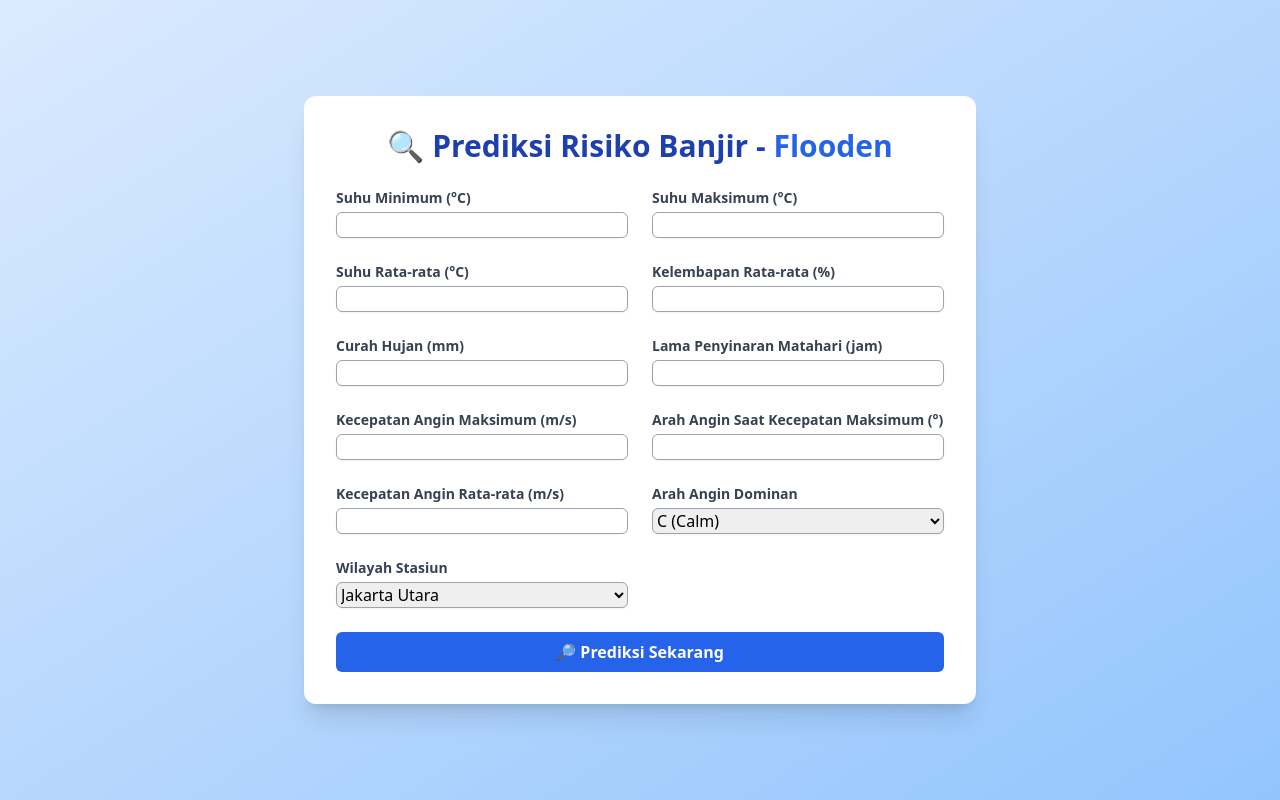
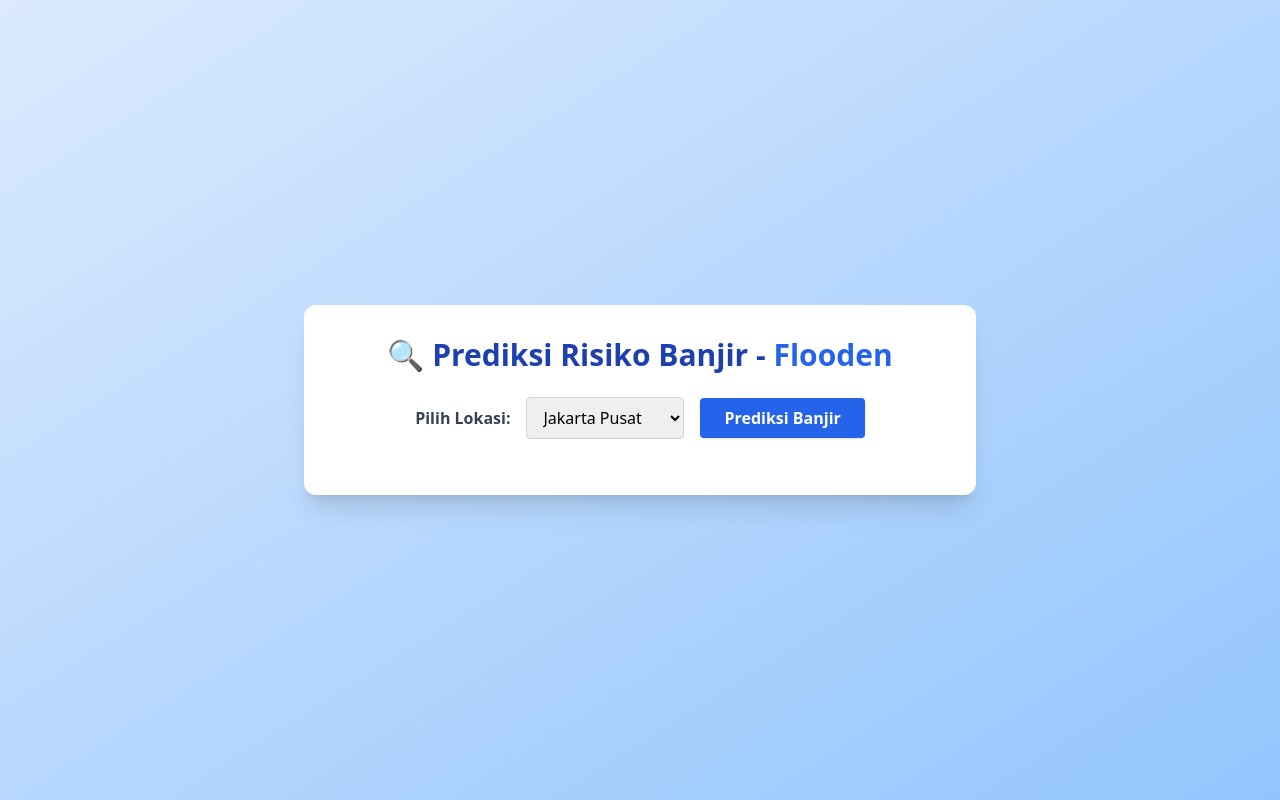
Before and after one commit to kamilarr/AI_Flooden, a Flask app: page / in a window 1280 px wide. Run offline with Flask 3, Linux system fonts and the light colour scheme; parts of the project's set-up code (start-up, migrations or seed data) failed here and were passed over; some libraries are stand-ins or nearby versions.

Commit message:
apiiiiii

```diff
--- a/app.py
+++ b/app.py
@@ -1,27 +1,68 @@
 from flask import Flask, render_template, request
 import joblib
+import pandas as pd
+from weather_API import get_combined_weather
 
 app = Flask(__name__)
 
-# Load model yang sudah dilatih
-model = joblib.load("model_banjir.pkl")
+# Load model Decision Tree
+model = joblib.load("flooden_model_all.pkl")
+
+# Masukkan API Key kamu di sini (pastikan valid dan aktif)
+OPENWEATHER_API_KEY = "dff0a34ec7ec59d3828240dbccc14d76"
+
+# Pemetaan lokasi ke koordinat
+lokasi_koordinat = {
+    'jakarta_utara': (-5.85, 106.82),
+    'jakarta_selatan': (-6.28, 106.82),
+    'jakarta_pusat': (-6.17, 106.82)
+}
+
+# Daftar nama fitur sesuai model training
+feature_names = [
+    "Tn", "Tx", "Tavg", "RH_avg", "RR",
+    "ss", "ff_x", "ddd_x", "ff_avg", "cat_ddd", "category_region"
+]
 
 @app.route('/', methods=['GET', 'POST'])
 def index():
     result = None
+    weather_data = None
+
     if request.method == 'POST':
+        lokasi = request.form.get('location', 'jakarta_pusat')
+        lat, lon = lokasi_koordinat.get(lokasi, (-6.17, 106.82))
+
         try:
-            # Ambil semua input dari form sesuai fitur model
-            fields = ['Tn', 'Tx', 'Tavg', 'RH_avg', 'RR', 'ss', 'ff_x', 'ddd_x', 'ff_avg', 'cat_ddd', 'category_region']
-            data = [float(request.form[field]) for field in fields]
+            # Ambil data cuaca gabungan
+            weather_data = get_combined_weather(lokasi, OPENWEATHER_API_KEY, lat, lon)
 
-            # Prediksi banjir
-            pred = model.predict([data])[0]
+            # Buat input data sesuai urutan fitur
+            data_input = [
+                weather_data['temp_min'],       # Tn
+                weather_data['temp_max'],       # Tx
+                weather_data['temp_avg'],       # Tavg
+                weather_data['humidity'],       # RH_avg
+                weather_data['rain_1h'],        # RR
+                weather_data['solar_radiation'],# ss
+                weather_data['wind_speed'],     # ff_x
+                weather_data['wind_deg'],       # ddd_x
+                weather_data['wind_speed_nasa'],# ff_avg
+                weather_data['wind_deg'],       # cat_ddd
+                1                               # category_region (Jakarta)
+            ]
+
+            # Buat DataFrame dengan nama kolom
+            input_df = pd.DataFrame([data_input], columns=feature_names)
+
+            # Prediksi dengan model
+            pred = model.predict(input_df)[0]
             result = "💧 POTENSI BANJIR TERDETEKSI!" if pred == 1 else "✅ TIDAK ADA POTENSI BANJIR."
+
         except Exception as e:
-            result = f"Terjadi error: {e}"
+            result = f"Terjadi error saat prediksi: {e}"
 
-    return render_template('index.html', result=result)
+    return render_template("index.html", result=result, data=weather_data)
 
 if __name__ == '__main__':
     app.run(debug=True)
--- a/templates/index.html
+++ b/templates/index.html
@@ -1,97 +1,51 @@
 <!DOCTYPE html>
 <html lang="id">
 <head>
-    <meta charset="UTF-8">
+    <meta charset="UTF-8" />
     <title>Prediksi Banjir - Flooden</title>
-    <meta name="viewport" content="width=device-width, initial-scale=1.0">
+    <meta name="viewport" content="width=device-width, initial-scale=1.0" />
     <script src="https://cdn.tailwindcss.com"></script>
 </head>
 <body class="bg-gradient-to-br from-blue-100 to-blue-300 min-h-screen flex items-center justify-center px-4">
     <div class="bg-white shadow-xl rounded-xl p-8 max-w-2xl w-full">
-        <h1 class="text-3xl font-bold text-blue-800 mb-6 text-center">🔍 Prediksi Risiko Banjir - <span class="font-black text-blue-600">Flooden</span></h1>
+        <h1 class="text-3xl font-bold text-blue-800 mb-6 text-center">
+            🔍 Prediksi Risiko Banjir - <span class="font-black text-blue-600">Flooden</span>
+        </h1>
 
-        <form method="POST" class="grid grid-cols-1 sm:grid-cols-2 gap-6">
-            <div>
-                <label class="block text-sm font-semibold text-gray-700">Suhu Minimum (°C)</label>
-                <input type="number" name="Tn" step="any" required
-                    class="mt-1 w-full rounded-md border border-gray-400 shadow-sm focus:border-blue-500 focus:ring focus:ring-blue-200">
-            </div>
-            <div>
-                <label class="block text-sm font-semibold text-gray-700">Suhu Maksimum (°C)</label>
-                <input type="number" name="Tx" step="any" required
-                    class="mt-1 w-full rounded-md border border-gray-400 shadow-sm focus:border-blue-500 focus:ring focus:ring-blue-200">
-            </div>
-            <div>
-                <label class="block text-sm font-semibold text-gray-700">Suhu Rata-rata (°C)</label>
-                <input type="number" name="Tavg" step="any" required
-                    class="mt-1 w-full rounded-md border border-gray-400 shadow-sm focus:border-blue-500 focus:ring focus:ring-blue-200">
-            </div>
-            <div>
-                <label class="block text-sm font-semibold text-gray-700">Kelembapan Rata-rata (%)</label>
-                <input type="number" name="RH_avg" step="any" required
-                    class="mt-1 w-full rounded-md border border-gray-400 shadow-sm focus:border-blue-500 focus:ring focus:ring-blue-200">
-            </div>
-            <div>
-                <label class="block text-sm font-semibold text-gray-700">Curah Hujan (mm)</label>
-                <input type="number" name="RR" step="any" required
-                    class="mt-1 w-full rounded-md border border-gray-400 shadow-sm focus:border-blue-500 focus:ring focus:ring-blue-200">
-            </div>
-            <div>
-                <label class="block text-sm font-semibold text-gray-700">Lama Penyinaran Matahari (jam)</label>
-                <input type="number" name="ss" step="any" required
-                    class="mt-1 w-full rounded-md border border-gray-400 shadow-sm focus:border-blue-500 focus:ring focus:ring-blue-200">
-            </div>
-            <div>
-                <label class="block text-sm font-semibold text-gray-700">Kecepatan Angin Maksimum (m/s)</label>
-                <input type="number" name="ff_x" step="any" required
-                    class="mt-1 w-full rounded-md border border-gray-400 shadow-sm focus:border-blue-500 focus:ring focus:ring-blue-200">
-            </div>
-            <div>
-                <label class="block text-sm font-semibold text-gray-700">Arah Angin Saat Kecepatan Maksimum (°)</label>
-                <input type="number" name="ddd_x" step="any" required
-                    class="mt-1 w-full rounded-md border border-gray-400 shadow-sm focus:border-blue-500 focus:ring focus:ring-blue-200">
-            </div>
-            <div>
-                <label class="block text-sm font-semibold text-gray-700">Kecepatan Angin Rata-rata (m/s)</label>
-                <input type="number" name="ff_avg" step="any" required
-                    class="mt-1 w-full rounded-md border border-gray-400 shadow-sm focus:border-blue-500 focus:ring focus:ring-blue-200">
-            </div>
-            <div>
-                <label class="block text-sm font-semibold text-gray-700">Arah Angin Dominan</label>
-                <select name="cat_ddd" required
-                    class="mt-1 w-full rounded-md border border-gray-400 shadow-sm focus:border-blue-500 focus:ring focus:ring-blue-200">
-                    <option value="0">C (Calm)</option>
-                    <option value="1">E (Timur)</option>
-                    <option value="2">N (Utara)</option>
-                    <option value="3">NE (Timur Laut)</option>
-                    <option value="4">NW (Barat Laut)</option>
-                    <option value="5">S (Selatan)</option>
-                    <option value="6">SE (Tenggara)</option>
-                    <option value="7">SW (Barat Daya)</option>
-                    <option value="8">W (Barat)</option>
+        <form method="POST" action="/" class="mb-6 flex flex-col sm:flex-row items-center gap-4 justify-center">
+            <label for="location" class="font-semibold text-gray-700">Pilih Lokasi:</label>
+            <select id="location" name="location" class="border border-gray-300 rounded px-3 py-2 w-full sm:w-auto">
+                <option value="jakarta_utara">Jakarta Utara</option>
+                <option value="jakarta_selatan">Jakarta Selatan</option>
+                <option value="jakarta_pusat" selected>Jakarta Pusat</option>
             </select>
-            </div>
-            <div>
-                <label class="block text-sm font-semibold text-gray-700">Wilayah Stasiun</label>
-                <select name="category_region" required
-                    class="mt-1 w-full rounded-md border border-gray-400 shadow-sm focus:border-blue-500 focus:ring focus:ring-blue-200">
-                    <option value="0">Jakarta Utara</option>
-                    <option value="1">Jakarta Selatan</option>
-                    <option value="2">Jakarta Pusat</option>
-                </select>
-            </div>
-
-            <div class="sm:col-span-2">
-                <button type="submit"
-                    class="w-full bg-blue-600 text-white font-semibold py-2 rounded-md hover:bg-blue-700 transition">
-                    🔎 Prediksi Sekarang
+            <button
+                type="submit"
+                class="bg-blue-600 hover:bg-blue-700 text-white font-bold px-6 py-2 rounded shadow"
+            >
+                Prediksi Banjir
             </button>
-            </div>
         </form>
 
+        {% if data %}
+        <div class="mb-6">
+            <h2 class="text-xl font-semibold text-gray-800 mb-2">📊 Data Cuaca Terkini (Jakarta)</h2>
+            <ul class="grid grid-cols-1 sm:grid-cols-2 gap-3 text-gray-700">
+                <li>🌡️ Suhu Min: <strong>{{ data.temp_min }} °C</strong></li>
+                <li>🌡️ Suhu Max: <strong>{{ data.temp_max }} °C</strong></li>
+                <li>🌡️ Suhu Rata-rata: <strong>{{ data.temp_avg }} °C</strong></li>
+                <li>💧 Kelembapan: <strong>{{ data.humidity }}%</strong></li>
+                <li>🌧️ Curah Hujan: <strong>{{ data.rain_1h }} mm</strong></li>
+                <li>☀️ Penyinaran Matahari: <strong>{{ data.solar_radiation | round(2) }} MJ/m²/hari</strong></li>
+                <li>🌬️ Kecepatan Angin: <strong>{{ data.wind_speed }} m/s</strong></li>
+                <li>🧭 Arah Angin: <strong>{{ data.wind_deg }}°</strong></li>
+            </ul>
+        </div>
+        {% endif %}
 
         {% if result %}
-        <div class="mt-6 p-4 rounded-md text-white text-center font-bold text-lg shadow-lg
+        <div
+            class="mt-6 p-4 rounded-md text-white text-center font-bold text-lg shadow-lg
                 {% if 'POTENSI BANJIR' in result %}
                     bg-red-500
                 {% elif 'TIDAK ADA' in result %}
@@ -99,7 +53,10 @@
                 {% else %}
                     bg-yellow-500
                 {% endif %}
-        ">
+            "
+            role="alert"
+            aria-live="polite"
+        >
             {{ result }}
         </div>
         {% endif %}
```
Also changed, not shown: weather_API.py (added, +54 -0 lines). Lines whose indentation alone changed are shown as unchanged.
